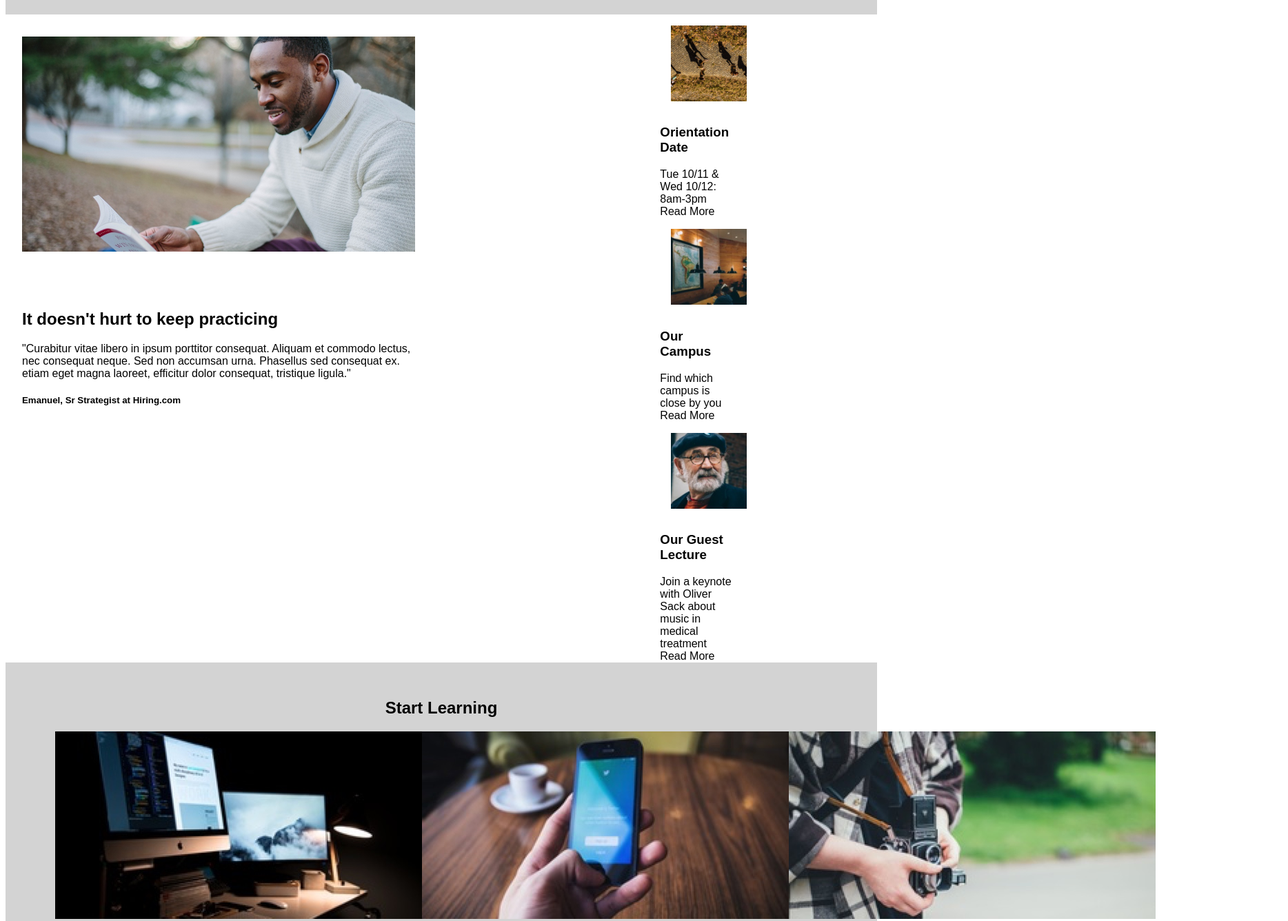
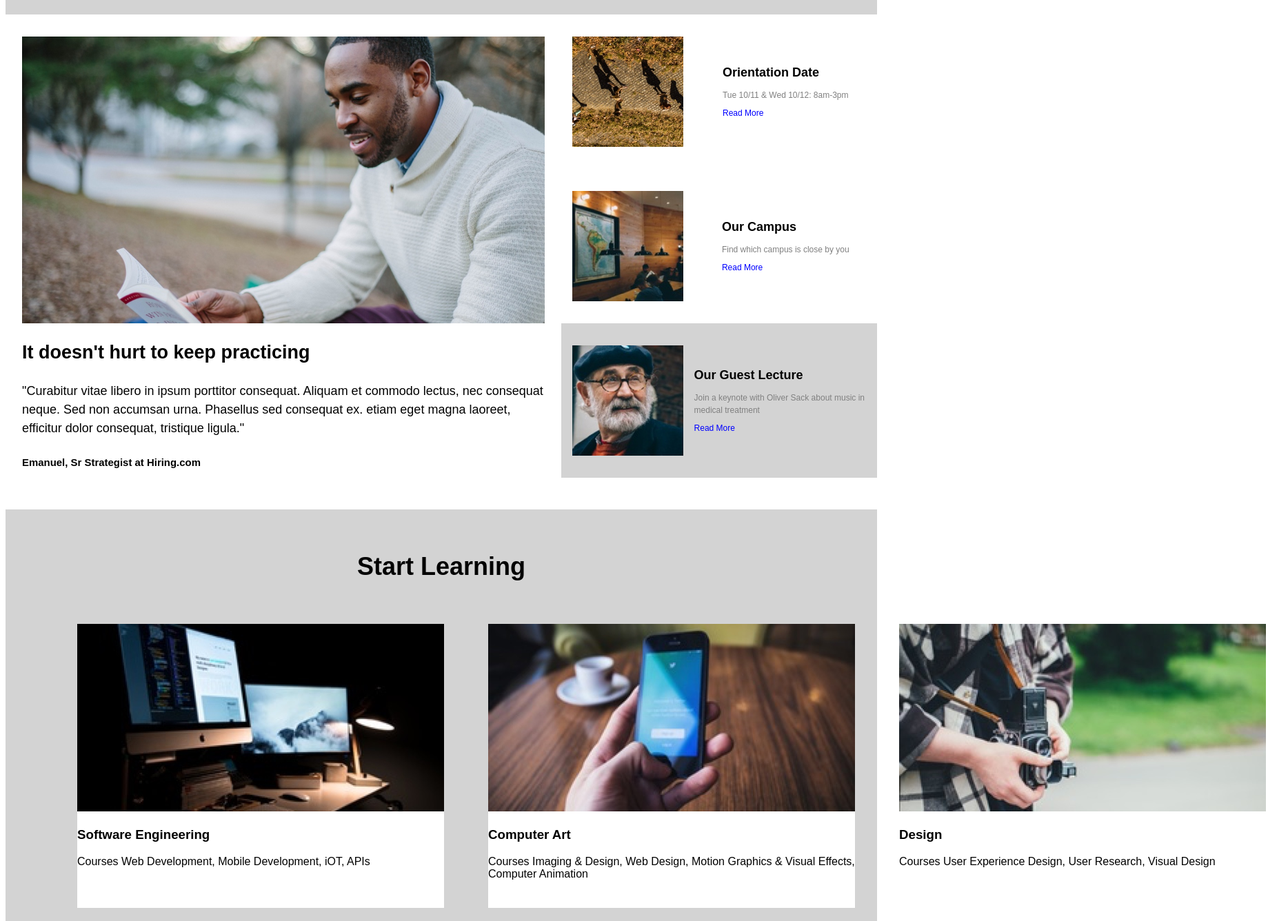
Before and after one commit to galciris/Colmar-Academy, a plain HTML site: page index.html in a window 1280 px wide. Shown: the part 680-2016 px from the top of the page at 69% size, 1868 px wide, since content can reach past the window. Drawn offline with Linux system fonts and the light colour scheme.

Commit message:
Round Three

```diff
--- a/index.html
+++ b/index.html
@@ -80,33 +80,36 @@
                     </div>
                 </div>
                 <div class="side-bar">
-                    <div>
+                    <div class="first">
                         <div class="image-container">
                             <img src="resources/assets/images/information-orientation.jpg" />
                         </div>
                         <div class="content">
                             <h3>Orientation Date</h3>
                             <span>Tue 10/11 & Wed 10/12: 8am-3pm</span>
+                            <br>
                             <span><a href="#">Read More</a></span>
                         </div>
                     </div>
-                    <div>
+                    <div class="second">
                         <div class="image-container">
                             <img src="resources/assets/images/information-campus.jpg" />
                         </div>
                         <div class="content">
                             <h3>Our Campus</h3>
                             <span>Find which campus is close by you</span>
+                            <br>
                             <span><a href="#">Read More</a></span>
                         </div>
                     </div>
-                    <div>
+                    <div class="third">
                         <div class="image-container">
                             <img src="resources/assets/images/information-guest-lecture.jpg" />
                         </div>
                         <div class="content">
                             <h3>Our Guest Lecture</h3>
                             <span>Join a keynote with Oliver Sack about music in medical treatment</span>
+                            <br>
                             <span><a href="#">Read More</a></span>
                         </div>
                     </div>
@@ -120,19 +123,19 @@
                         <h2>Start Learning</h2>
                     </div>
                     <div class="row">
-                        <div class="column">
+                        <div class="column" class="first">
                             <img src="resources/assets/images/course-software.jpg" />
                             <h3>Software Engineering</h3>
                             <span>Courses</span>
                             <span>Web Development, Mobile Development, iOT, APIs</span>
                         </div>
-                        <div class="column">
+                        <div class="column" class="second">
                             <img src="resources/assets/images/course-computer-art.jpg" />
                             <h3>Computer Art</h3>
                             <span>Courses</span>
                             <span>Imaging & Design, Web Design, Motion Graphics & Visual Effects, Computer Animation</span>
                         </div>
-                        <div class="column">
+                        <div class="column" class="third">
                             <img src="resources/assets/images/course-design.jpg" />
                             <h3>Design</h3>
                             <span>Courses</span>
--- a/resources/css/style.css
+++ b/resources/css/style.css
@@ -97,21 +97,21 @@ header svg {
 #info-section {
     display: flex;
     flex-direction: row;
-
+    width: 100%;
 }
 
 #info-section .info-main {
-    max-width: 100%;
-}
-
-#info-section .image-container {
     max-width: 60%;
     padding: 32px 24px;
 }
 
+#info-section .image-container {
+    font-size: 24px;
+}
+
 #info-section .quote {
-    max-width: 60%;
-    padding: 32px 24px;
+    font-size: 18px;
+    line-height: 1.5;
 }
 
 #info-section .side-bar {
@@ -119,29 +119,63 @@ header svg {
     position: relative;
     max-width: 40%;
     flex-direction: column;
+    border: lightgrey;
+    border-width: 1;
+    border-left: #020202;
 }
 
 #info-section .side-bar .image-container {
     max-height: auto;
     max-width: 35%;
-    padding: 16px;
+    padding: 32px 16px;
     display: flex;
 }
 
 #info-section .side-bar .content {
     display: inline-block;
-    max-width: 35%;
+    max-width: 65%;
+    align-items: center;
+    justify-content: center;
+    margin: auto;
+}
+
+#info-section .side-bar h3 {
+    font-size: 18px;
+    line-height: .5;
+}
+
+#info-section .side-bar span {
+    font-size: 12px;
+    color: grey;
+}
+
+#info-section .side-bar span a {
+    color: blue;
+    line-height: 3;
+}
+
+#info-section .side-bar .first {
+    display: inline-flex;
     flex-direction: row;
 }
 
+#info-section .side-bar .second {
+    display: inline-flex;
+    flex-direction: row;
+}
 
+#info-section .side-bar .third {
+    background-color: lightgrey;
+    display: inline-flex;
+    flex-direction: row;
+}
 
 /* Course Section */
 
 #course-section {
     padding: 32px 72px;
     display: flex;
-    justify-content: center;
+    position: relative;
     flex-direction: column;
     background-color: lightgrey;
     max-width: 100%;
@@ -152,15 +186,23 @@ header svg {
 }
 
 #course-section .image-container {
+    display: flex;
     flex: 1;
-    flex-direction: column;
-    max-width: 300px;
-    margin: auto;
+    max-height: auto;
+    max-width: 20%;
 }
 
 #course-section .header {
     text-align: center;
+    font-size: 24px;
 }
+
+#course-section .column {
+    background-color: white;
+    margin: 32px;
+    padding-bottom: 40px;
+}
+
 
 /* Thesis Section */
 
```
Also changed, not shown: README.txt.
